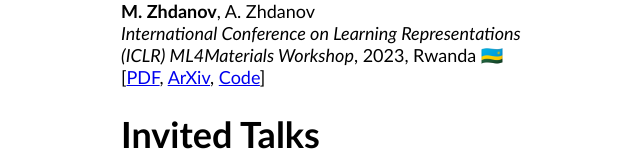
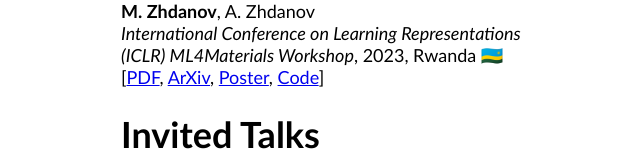
Before and after one commit to maxnygma/maxnygma.github.io, a plain HTML site: page index.html in a window 1280 px wide. Shown: the part 1140-1296 px from the top of the page, without its empty margins (79-719 px from the left). Drawn offline with Linux system fonts and the light colour scheme.

Commit message:
Add poster

```diff
--- a/index.html
+++ b/index.html
@@ -66,7 +66,7 @@
                         <b>M. Zhdanov</b>, A. Zhdanov <br>
                         <i>International Conference on Learning Representations (ICLR) ML4Materials Workshop</i>, 2023, Rwanda 🇷🇼 <br>
                         [<a href="https://arxiv.org/pdf/2305.15410.pdf">PDF</a>, <a href="https://arxiv.org/abs/2305.15410">ArXiv</a>,
-                        <a href="https://github.com/maxnygma/NeuralXRD">Code</a>]
+                        <a href="media/ml4material-poster.jpeg">Poster</a>, <a href="https://github.com/maxnygma/NeuralXRD">Code</a>]
                     </p>
 
                     <h1>Invited Talks</h1>
```
Also changed, not shown: media/ml4material-poster.jpeg (added).
